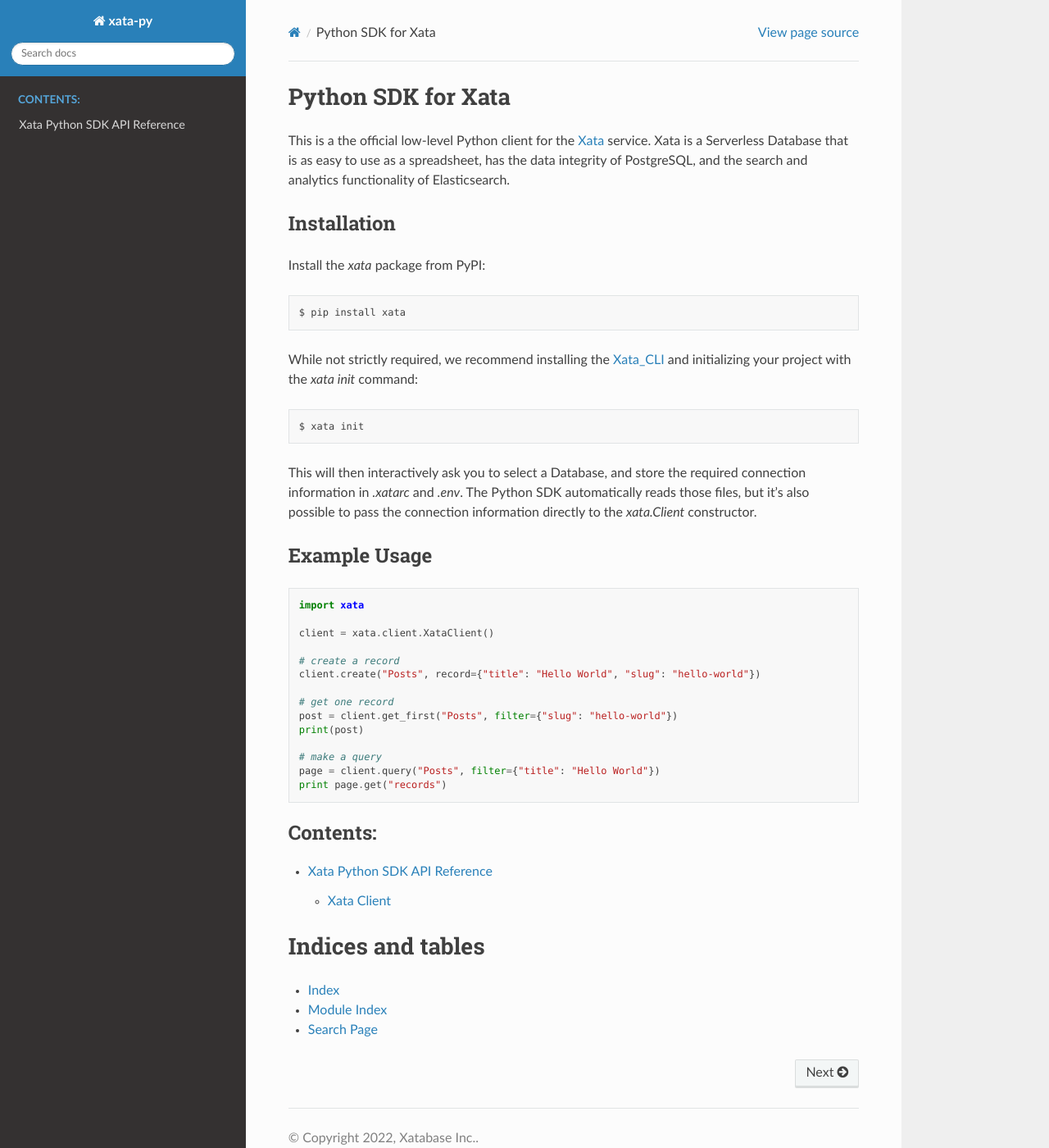
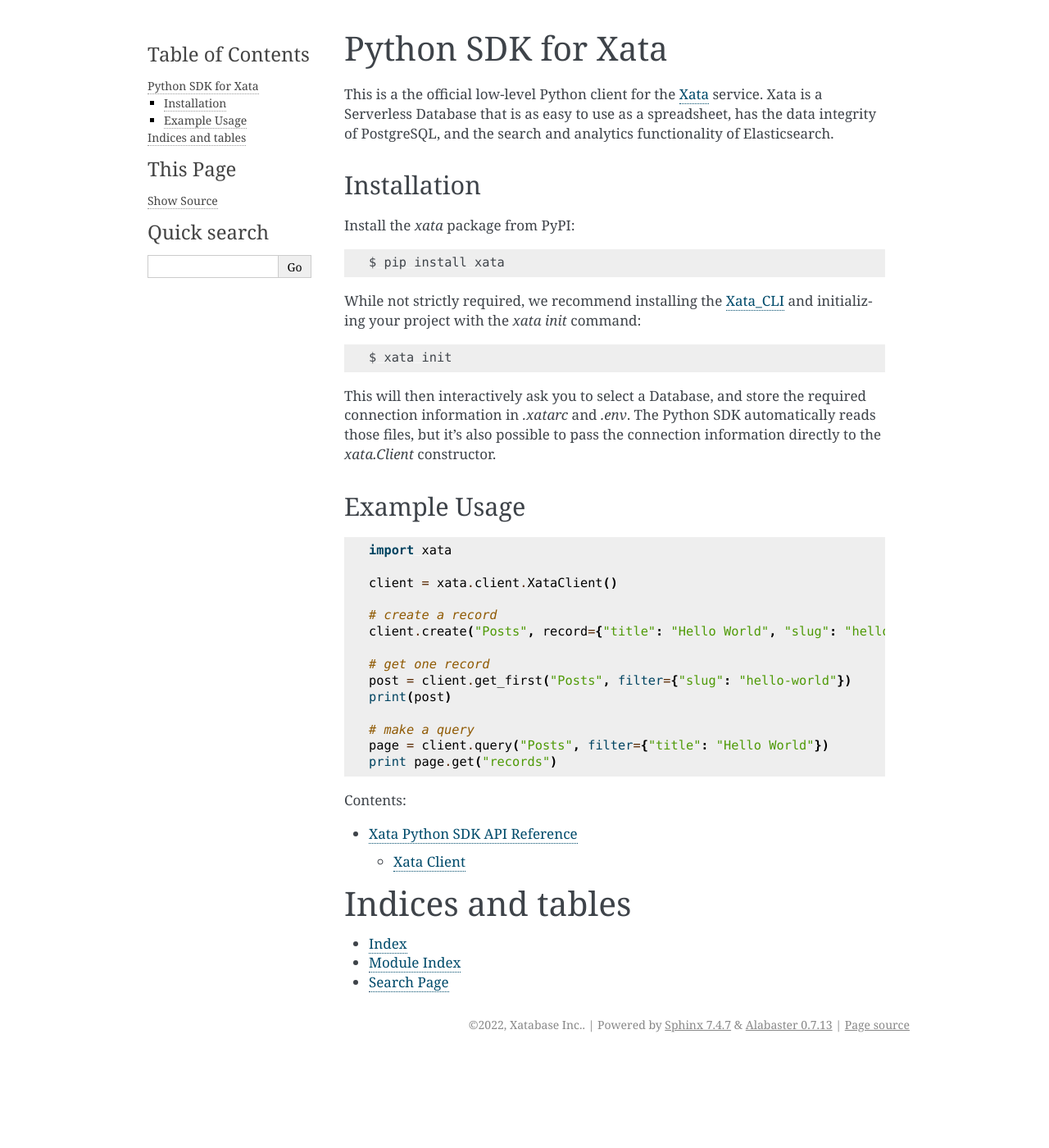
Before and after one commit to xataio/xata-py, a Sphinx documentation site: the page built from docs/index.rst, in a window 1280 px wide and 1400 px high. Shown: the whole window at 82% size. Built offline with Sphinx 7.4.7, drawn with Linux system fonts in a browser that asks for light colours; some of the changed text lies outside the part shown.

```diff
--- a/docs/conf.py
+++ b/docs/conf.py
@@ -27,6 +27,7 @@
 
 import os
 import sys
+#import sphinx_rtd_theme
 
 project = "xata-py"
 copyright = "2022, Xatabase Inc."
@@ -44,7 +45,7 @@ exclude_patterns = ["_build", "Thumbs.db", ".DS_Store"]
 # -- Options for HTML output -------------------------------------------------
 # https://www.sphinx-doc.org/en/master/usage/configuration.html#options-for-html-output
 
-html_theme = "sphinx_rtd_theme"
+# html_theme = "sphinx_rtd_theme"
 # html_static_path = ['_static']
 
 sys.path.insert(0, os.path.abspath(".."))
--- a/pyproject.toml
+++ b/pyproject.toml
@@ -25,6 +25,7 @@ flake8-annotations = "^2.9.1"
 Mako = "1.2.4"
 pdoc3 = "^0.10.0"
 Faker = "^17.0.0"
+sphinx-rtd-theme = "^1.2.0"
 
 [build-system]
 requires = ["poetry-core"]
```
Also changed, not shown: 1 other file.
